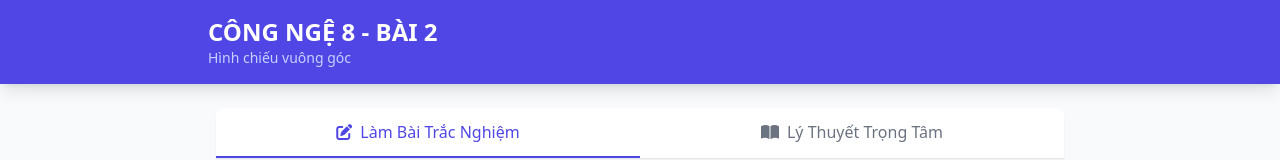
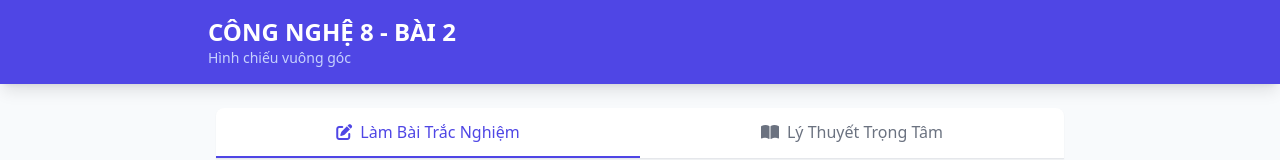
Before and after one commit to tanthanh267-coder/CN8_Bai2_Hinhchieuvuonggoc, a plain HTML site: page index.html in a window 1280 px wide. Shown: the top 160 px of the page. Drawn offline with nearby package versions, Linux system fonts and the light colour scheme.

Commit message:
Add files via upload

```diff
--- a/index.html
+++ b/index.html
@@ -13,7 +13,7 @@
     <header class="bg-indigo-600 text-white shadow-lg sticky top-0 z-50">
         <div class="max-w-4xl mx-auto px-4 py-4 flex justify-between items-center">
             <div>
-                <h1 class="text-xl md:text-2xl font-bold">CÔNG NGỆ 8 - BÀI 2</h1>
+                <h1 class="text-xl md:text-2xl font-bold">CÔNG NGHỆ 8 - BÀI 2</h1>
                 <p class="text-xs md:text-sm text-indigo-200">Hình chiếu vuông góc</p>
             </div>
             <div id="score-display" class="hidden bg-indigo-700 px-3 py-1.5 rounded-lg border border-indigo-500 font-semibold text-sm">
```
